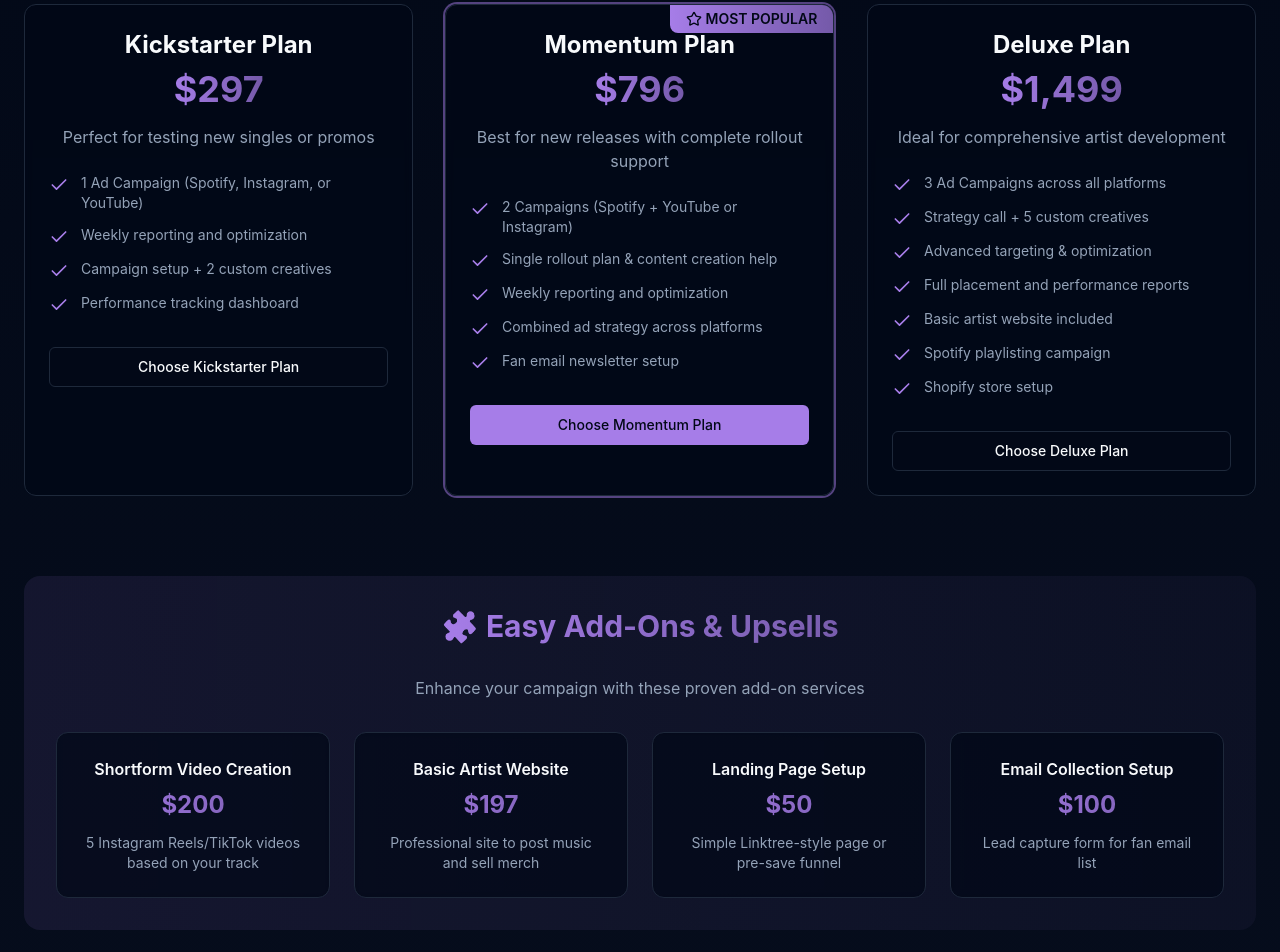
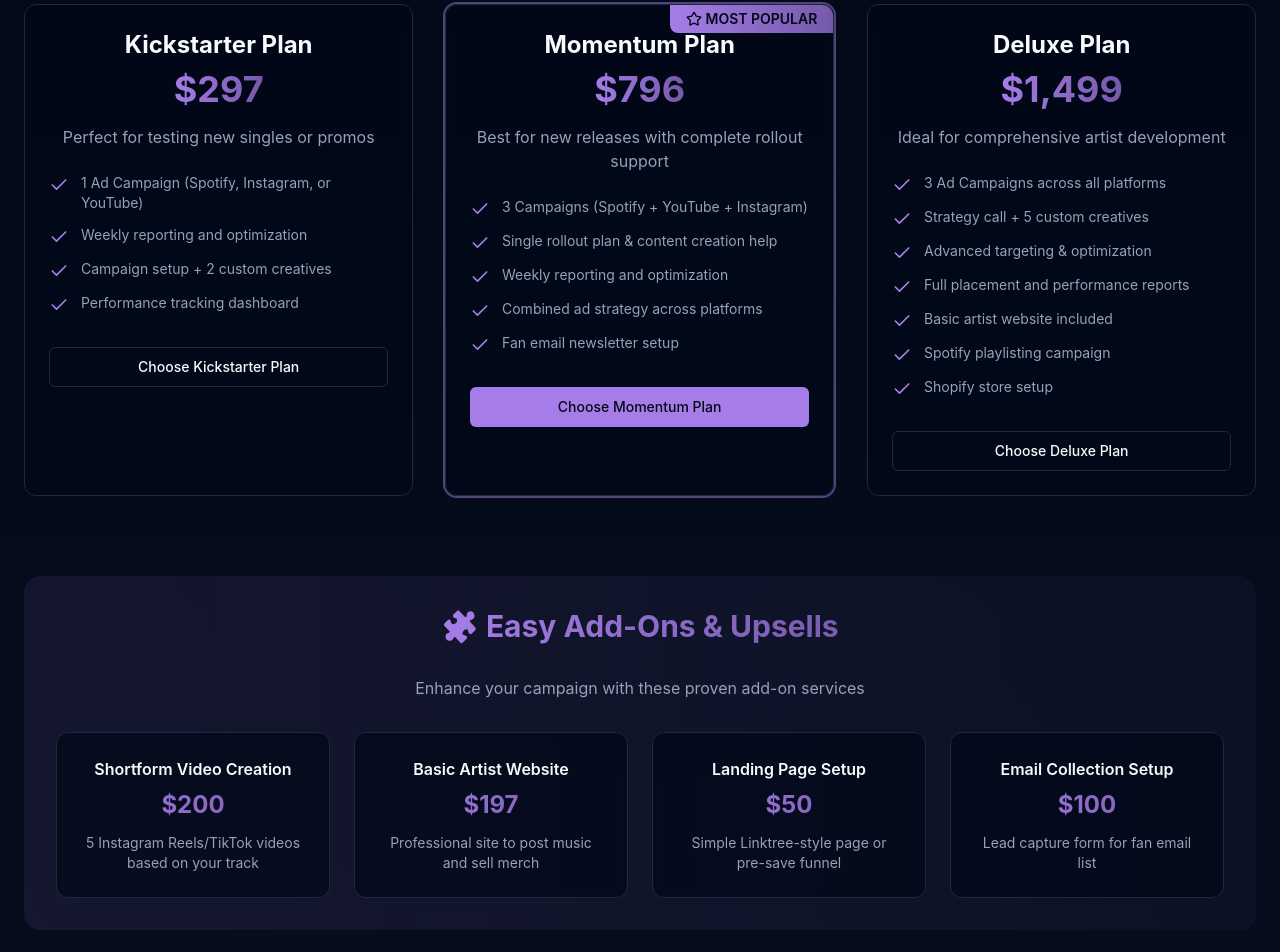
Before and after one commit to nicneave/music-artist-ascend, a React (Vite) app: page / in a window 1280 px wide. Shown: the part 2121-3073 px from the top of the page. Built offline with nearby package versions, Linux system fonts and the light colour scheme.

Commit message:
Fix: Restore 3 ad campaigns in Deluxe plan
The Deluxe plan now includes 3 ad campaigns across all platforms.

```diff
--- a/src/components/PricingSection.tsx
+++ b/src/components/PricingSection.tsx
@@ -1,4 +1,3 @@
-
 import { Check, Star, Zap } from "lucide-react";
 import { Button } from "@/components/ui/button";
 
@@ -22,7 +21,7 @@ const PricingSection = () => {
       price: "$796",
       description: "Best for new releases with complete rollout support",
       features: [
-        "2 Campaigns (Spotify + YouTube or Instagram)",
+        "3 Campaigns (Spotify + YouTube + Instagram)",
         "Single rollout plan & content creation help",
         "Weekly reporting and optimization",
         "Combined ad strategy across platforms",
```
